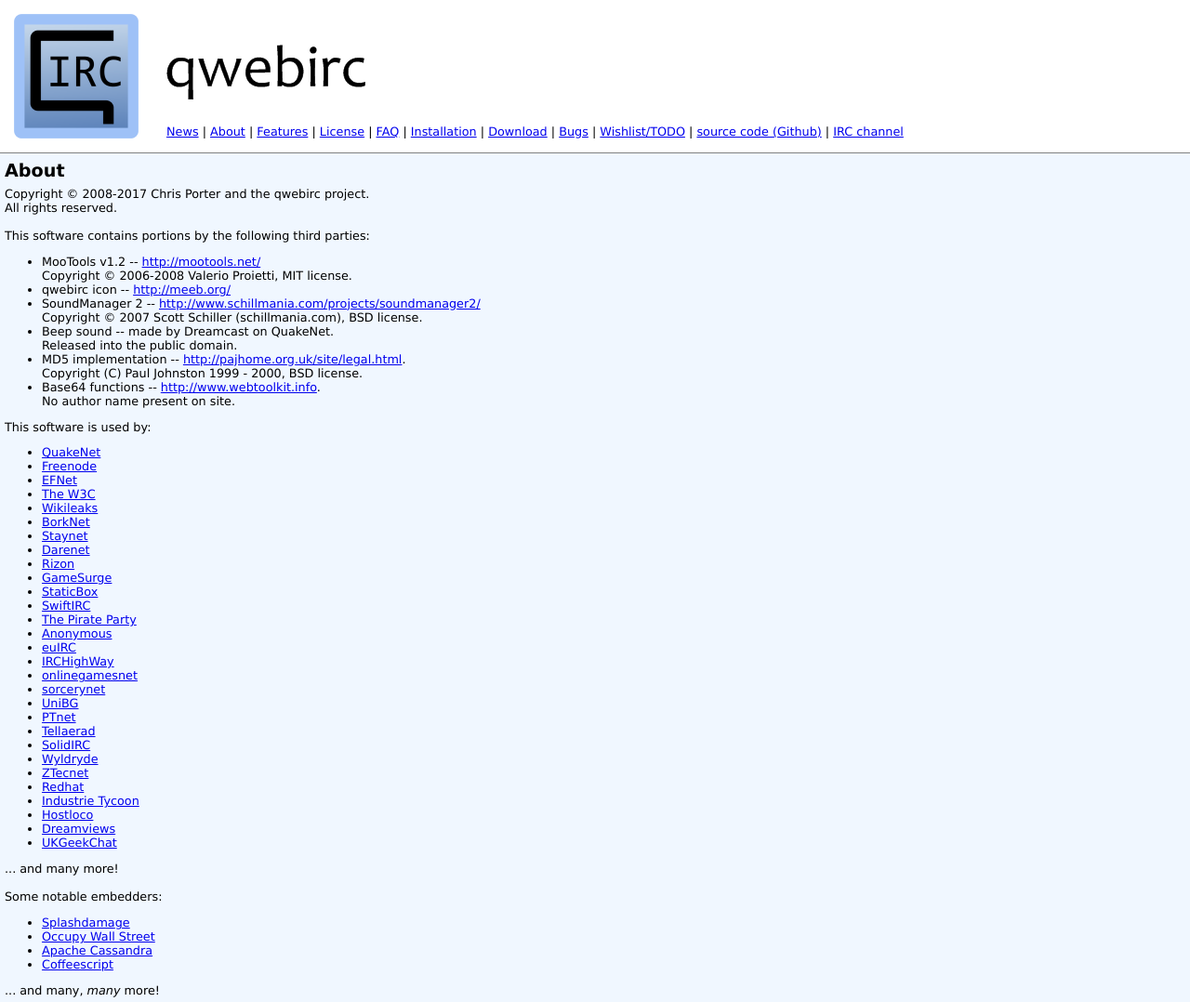
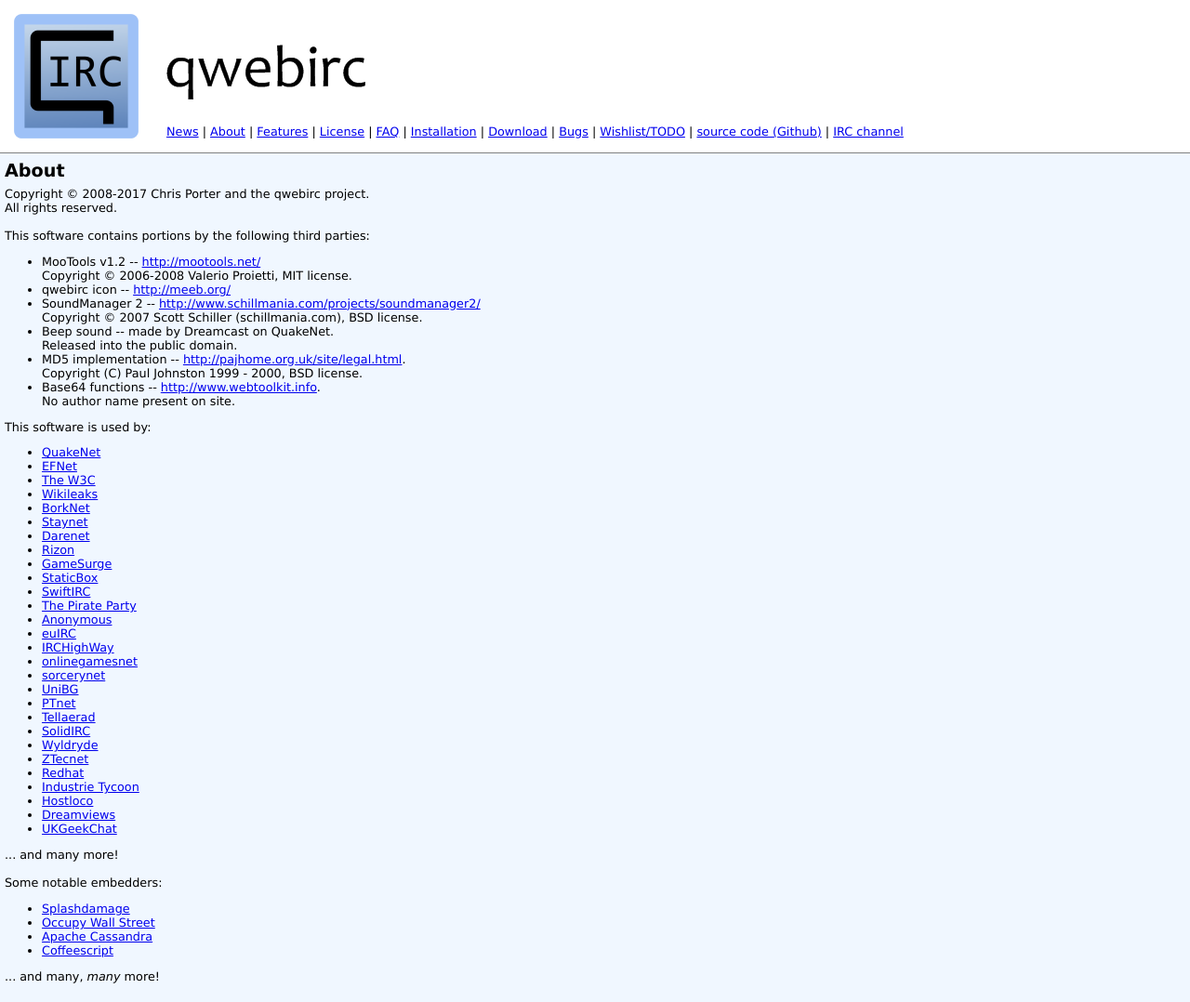
Before and after one commit to qwebirc/qwebirc-website, a Jekyll site: the page built from about.html, in a window 1280 px wide. Shown: the whole page at 93% size. Built offline with Jekyll 4.4.1, drawn with Linux system fonts in a browser that asks for light colours.

Commit message:
docs(about.html): remove freenode

```diff
--- a/about.html
+++ b/about.html
@@ -34,7 +34,6 @@
 This software is used by:
 <ul>
 <li><a href="http://webchat.quakenet.org" rel="nofollow">QuakeNet</a></li>
-<li><a href="http://webchat.freenode.net" rel="nofollow">Freenode</a></li>
 <li><a href="http://chat.efnet.org:9090/" rel="nofollow">EFNet</a></li>
 <li><a href="http://irc.w3.org" rel="nofollow">The W3C</a></li>
 <li><a href="https://chat.wikileaks.org" rel="nofollow">Wikileaks</a></li>
```
